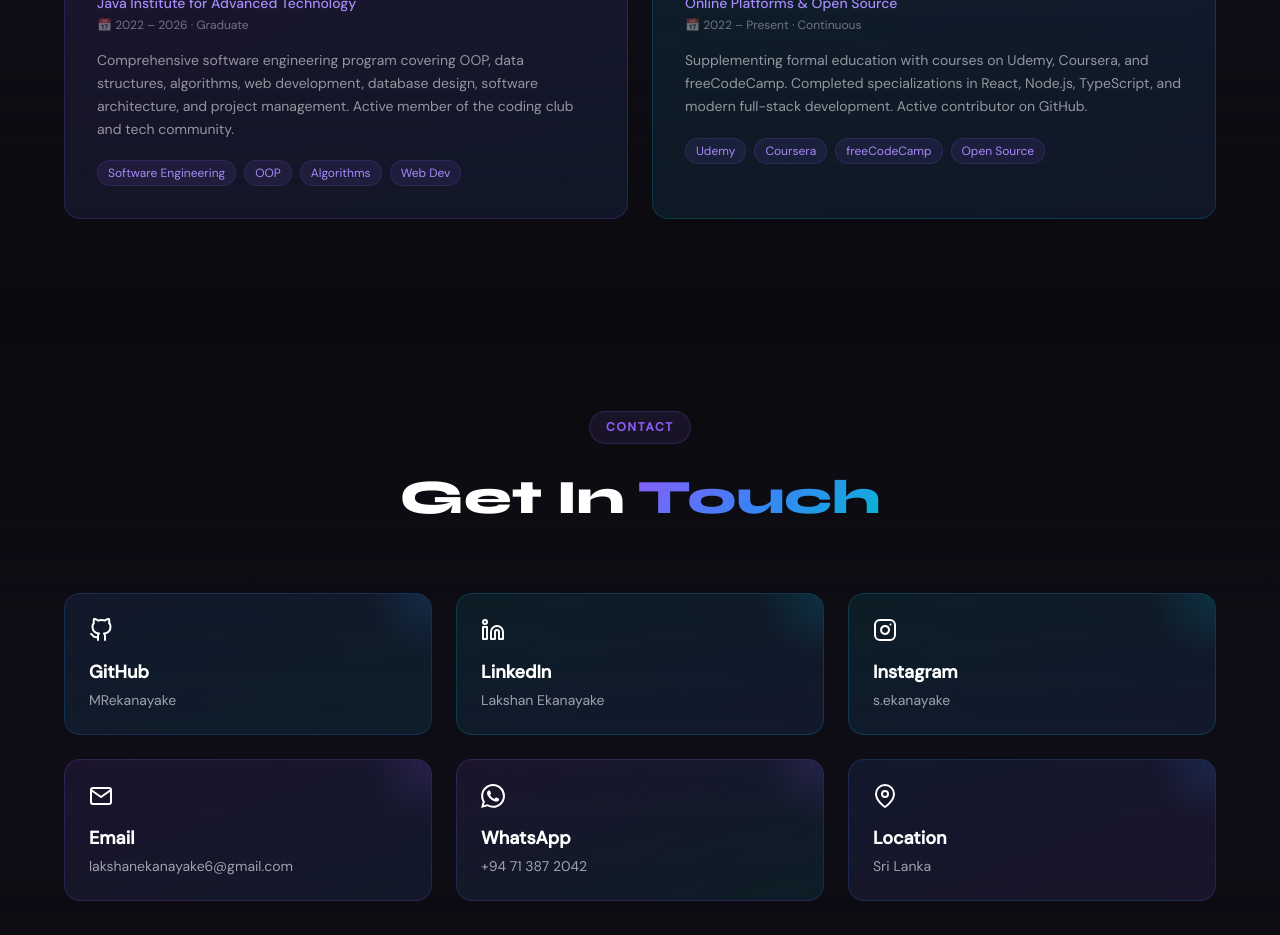
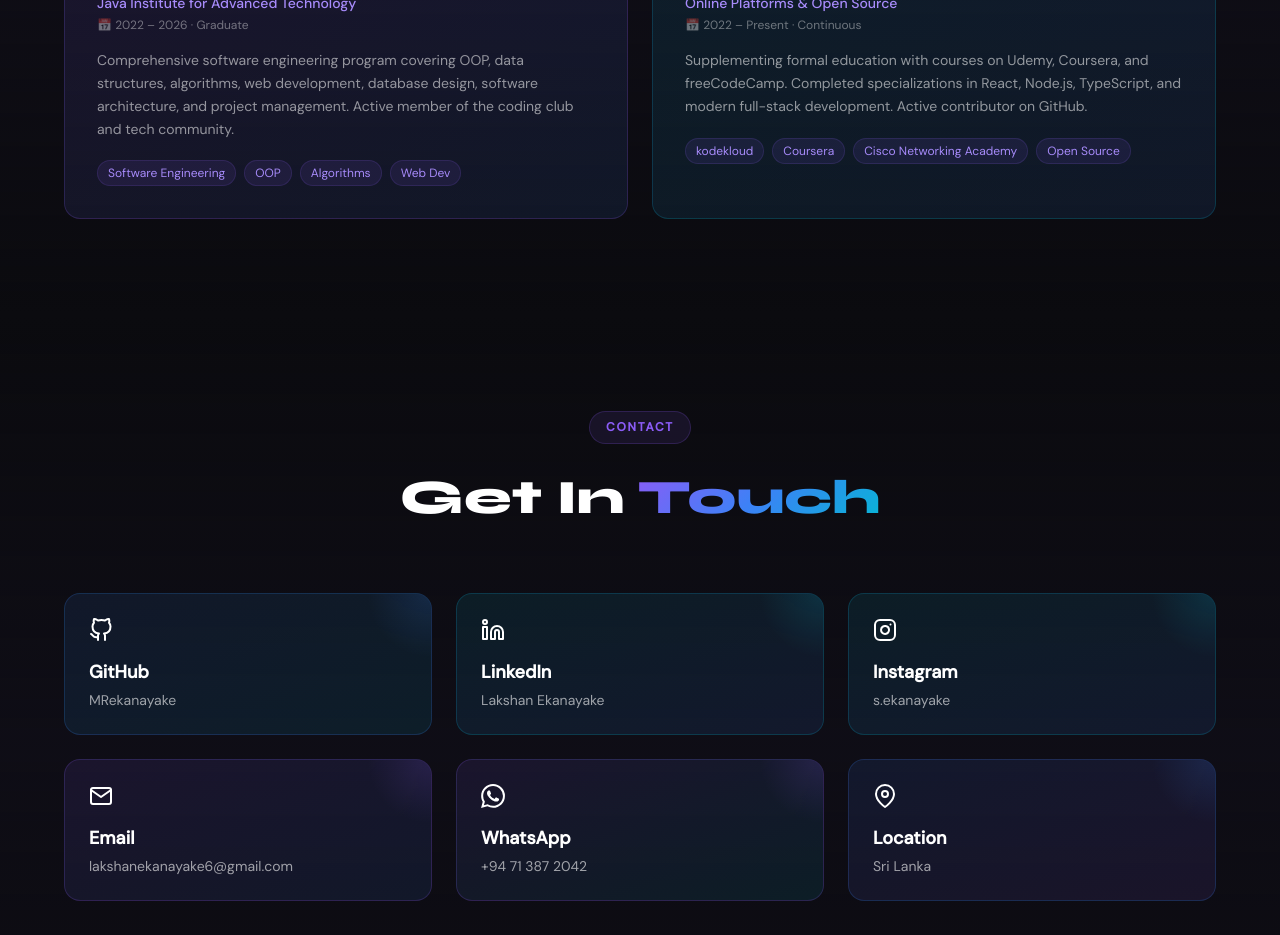
Before and after one commit to Mrekanayake6/Portfolio, a React (Vite) app: page / in a window 1280 px wide. Shown: the part 6200-7135 px from the top of the page. Built offline with nearby package versions, Linux system fonts and the light colour scheme.

Commit message:
Update Education.tsx

```diff
--- a/src/components/Education.tsx
+++ b/src/components/Education.tsx
@@ -19,7 +19,7 @@ const educations = [
     institution: 'Online Platforms & Open Source',
     period: '2022 – Present · Continuous',
     desc: 'Supplementing formal education with courses on Udemy, Coursera, and freeCodeCamp. Completed specializations in React, Node.js, TypeScript, and modern full-stack development. Active contributor on GitHub.',
-    tags: ['Udemy', 'Coursera', 'freeCodeCamp', 'Open Source'],
+    tags: ['kodekloud', 'Coursera', 'Cisco Networking Academy', 'Open Source'],
     gradient: 'from-cyan/10 to-blue/10',
     borderColor: 'rgba(6,182,212,0.2)',
     glowColor: 'rgba(6,182,212,0.1)',
```
